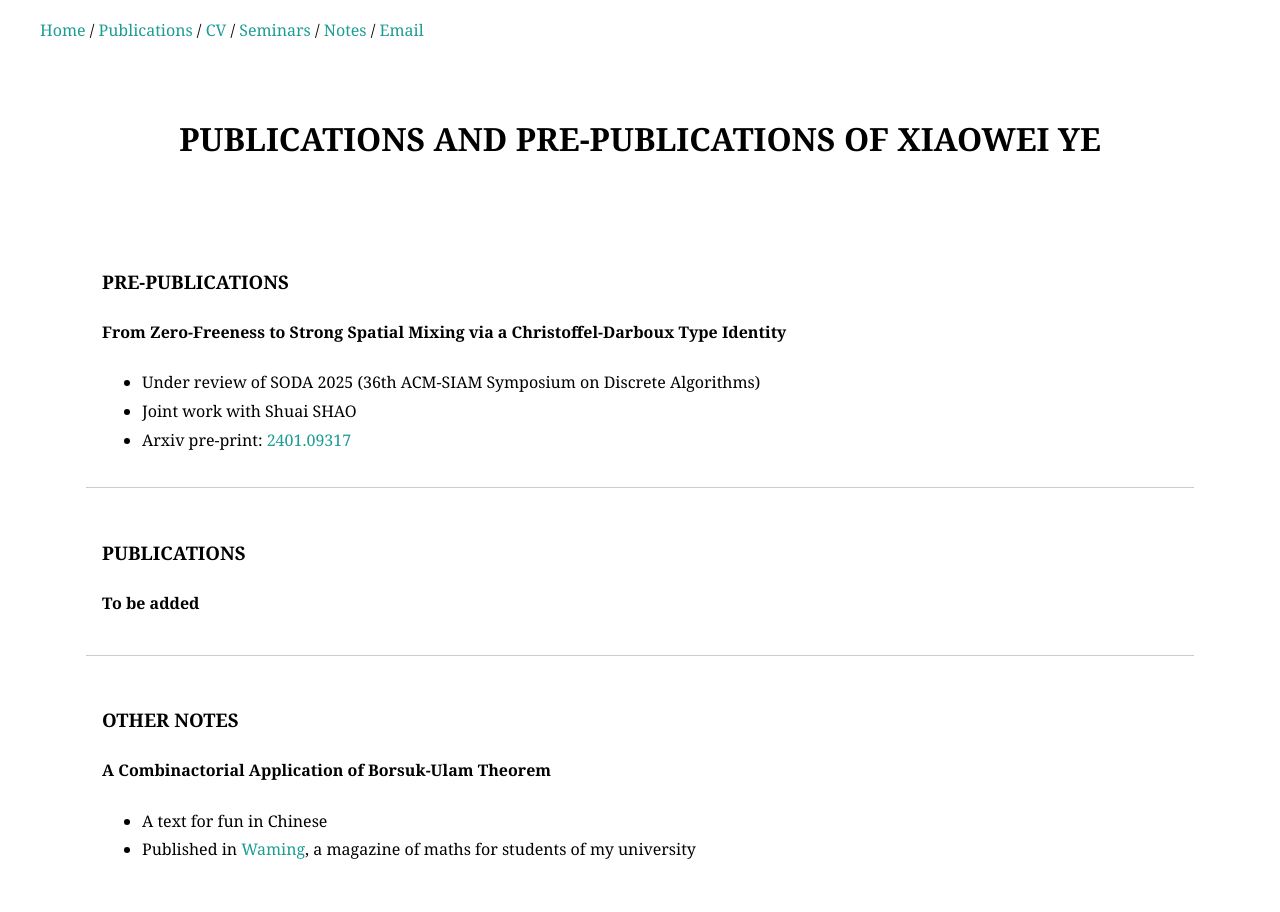
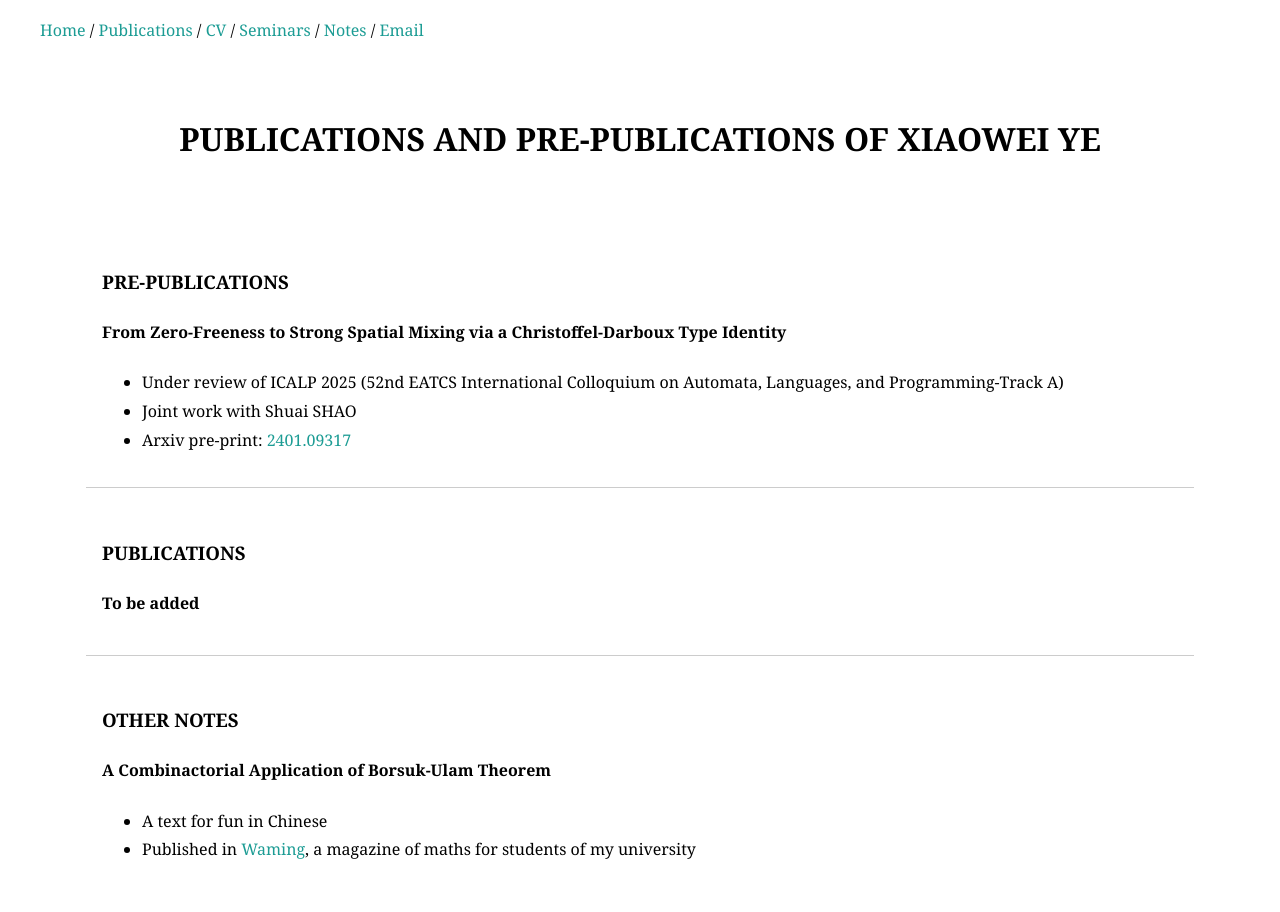
Before and after one commit to XiaoweiYEXavier/XiaoweiYEXavier.github.io, a Jekyll site: the page Publications/index.html, which Jekyll copies as it is, in a window 1280 px wide. Built offline with Jekyll 4.4.1, drawn with Linux system fonts in a browser that asks for light colours; nearby versions of some CDN libraries; some web fonts are replaced.

Commit message:
Update index.html

```diff
--- a/Publications/index.html
+++ b/Publications/index.html
@@ -26,7 +26,7 @@
         <div class='column'>
           <h4>From Zero-Freeness to Strong Spatial Mixing via a Christoffel-Darboux Type Identity</h4>
 		<ul>
-	        		<li>Under review of SODA 2025 (36th ACM-SIAM Symposium on Discrete Algorithms)</a></li>
+	        		<li>Under review of ICALP 2025 (52nd EATCS International Colloquium on Automata, Languages, and Programming-Track A)</a></li>
 		        	<li>Joint work with Shuai SHAO</a></li>
 			        <li>Arxiv pre-print: <a href="https://arxiv.org/abs/2401.09317">2401.09317</a></li>
 	    		</ul>
```
